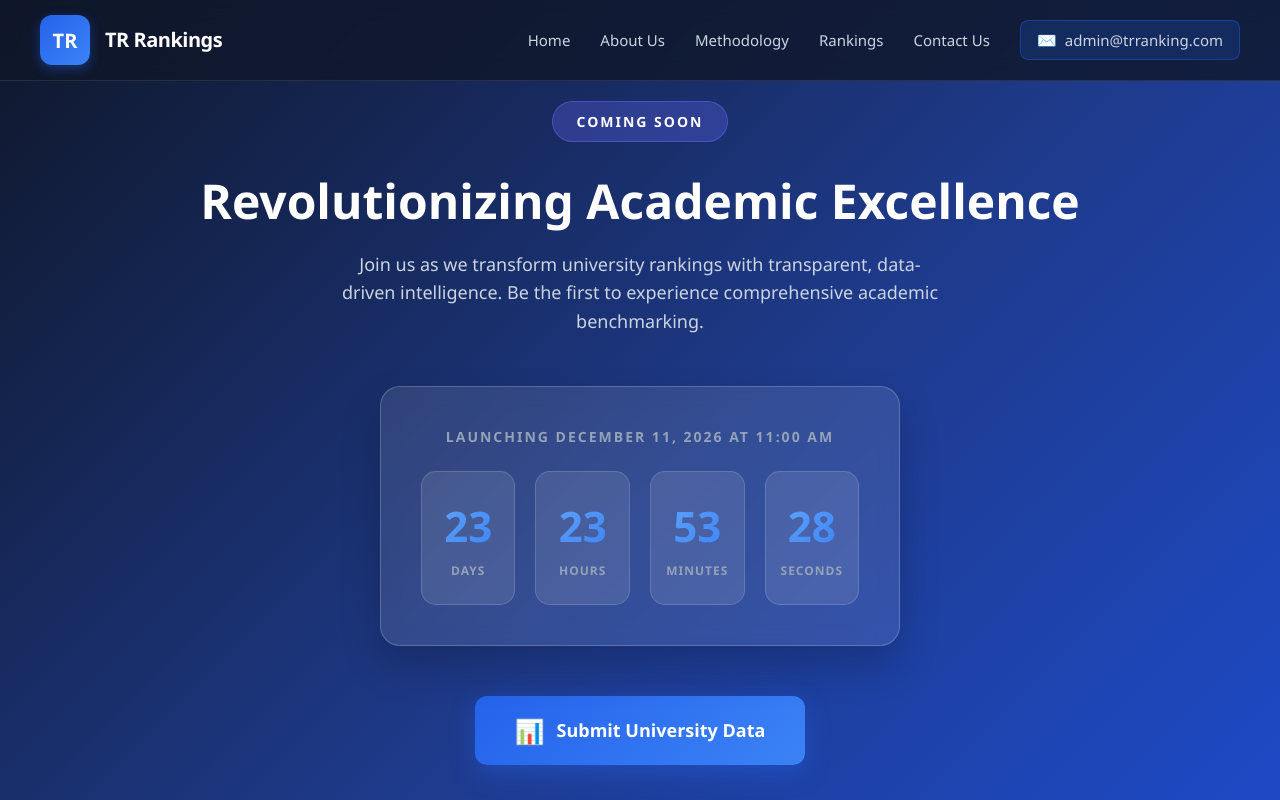
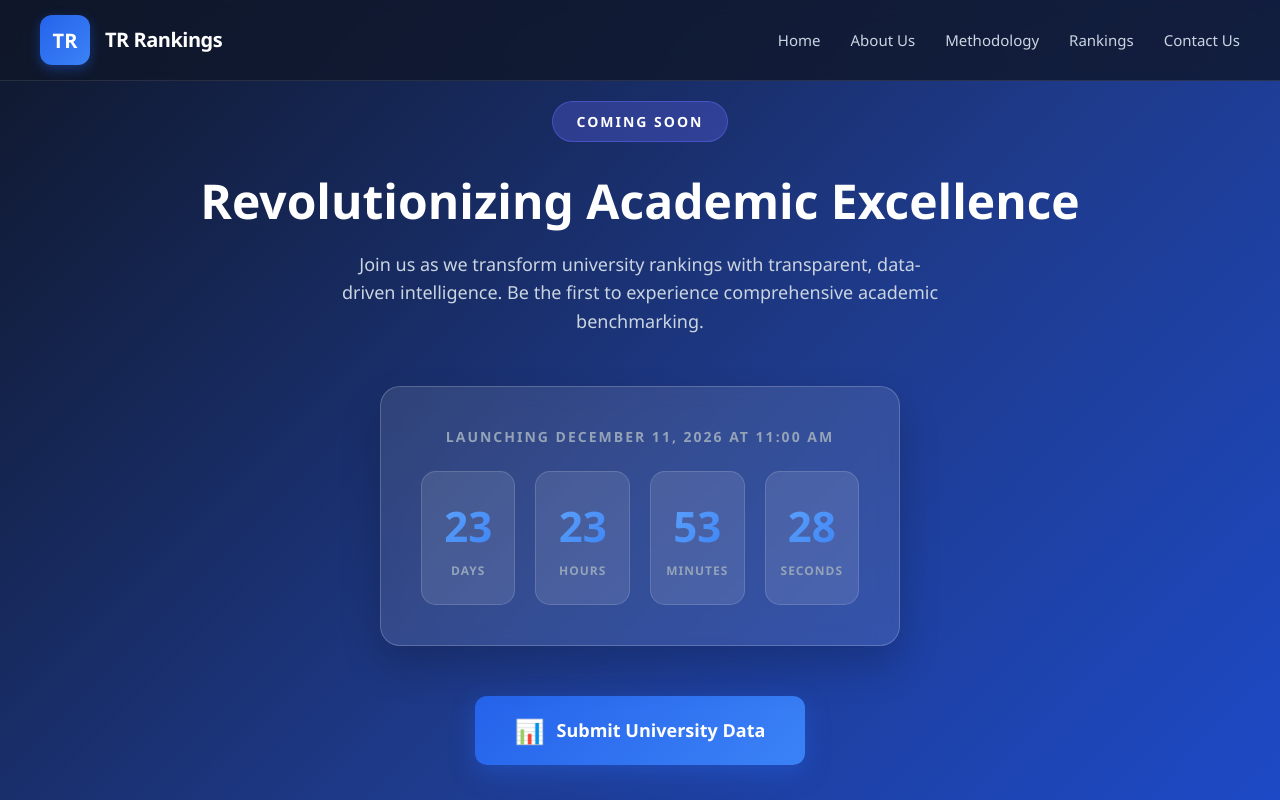
Before and after one commit to Rajyalakshmi-tr/ranking90, a plain HTML site: page index.html in a window 1280 px wide. Shown: the top 800 px of the page. Drawn offline with Linux system fonts and the light colour scheme.

Commit message:
Update index.html and style.css for TR Rankings Data Hub

```diff
--- a/index.html
+++ b/index.html
@@ -443,32 +443,6 @@
       text-decoration: underline;
     }
 
-    .nav-email-btn {
-      display: inline-flex;
-      align-items: center;
-      gap: 8px;
-      padding: 8px 16px;
-      background: rgba(37, 99, 235, 0.2);
-      border: 1px solid rgba(37, 99, 235, 0.4);
-      border-radius: 8px;
-      color: #60a5fa;
-      text-decoration: none;
-      font-size: 14px;
-      font-weight: 500;
-      transition: all 0.3s;
-    }
-
-    .nav-email-btn:hover {
-      background: rgba(37, 99, 235, 0.3);
-      border-color: rgba(37, 99, 235, 0.6);
-      color: #93c5fd;
-      transform: translateY(-2px);
-    }
-
-    .nav-email-icon {
-      font-size: 16px;
-    }
-
     .footer-contact-section {
       margin-top: 20px;
       display: flex;
@@ -532,12 +506,6 @@
         text-align: center;
       }
 
-      .nav-email-btn {
-        justify-content: center;
-        width: fit-content;
-        margin: 10px auto;
-      }
-
       .nav-brand {
         flex: 1;
       }
@@ -598,10 +566,6 @@
       <a href="methodology.html">Methodology</a>
       <a href="rankings.html">Rankings</a>
       <a href="#contact" onclick="openContact(); return false;">Contact Us</a>
-      <a href="mailto:admin@trranking.com" class="nav-email-btn">
-        <span class="nav-email-icon">✉️</span>
-        admin@trranking.com
-      </a>
     </div>
   </nav>
 
```
